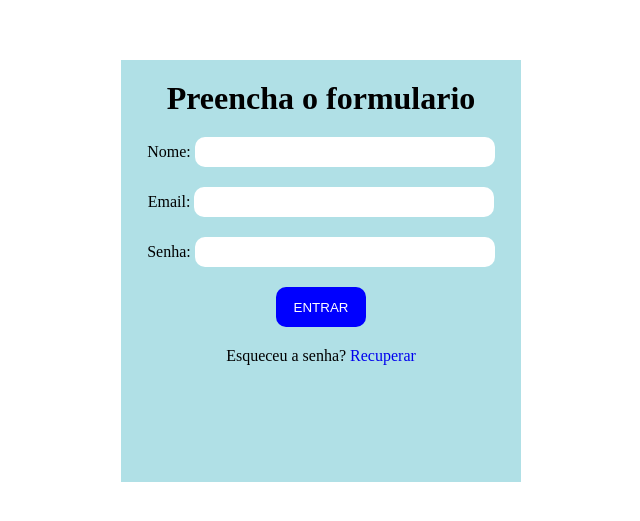
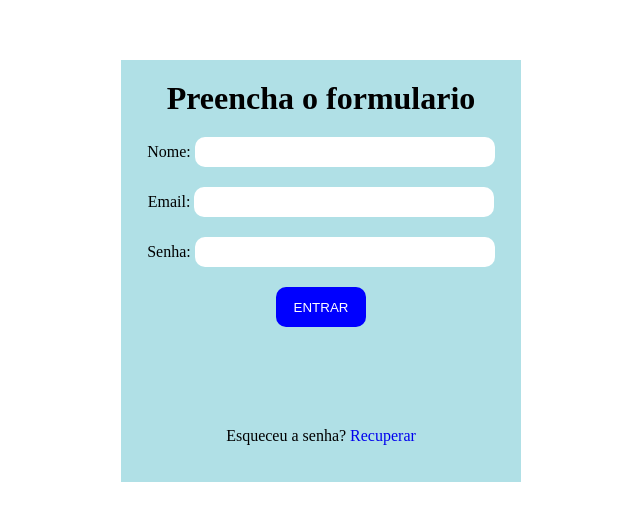
Before and after one commit to Uberdanalmeida/formulario-react, a React (Vite) app: page / in a window 1280 px wide. Shown: the part 129-650 px from the top of the page, without its empty margins (319-959 px from the left). Built offline with nearby package versions, Linux system fonts and the light colour scheme.

Commit message:
Adicionando uma classe no meu paragrafo recuperar senha, e colocando o paragrafo no fim do formulario.

```diff
--- a/src/Components/Louro.jsx
+++ b/src/Components/Louro.jsx
@@ -7,7 +7,7 @@ function Louro() {
                 <p>Email: <input type="email" name="" id="" /></p>
                 <p>Senha: <input type="password" name="" id="" /></p>
                 <p><input  className="button" type="button" value="ENTRAR" /></p>
-                <p>Esqueceu a senha? <a href="#">Recuperar</a></p>
+                <p className="recuperar">Esqueceu a senha? <a href="#">Recuperar</a></p>
             </form>
         </div>
     )
--- a/src/index.css
+++ b/src/index.css
@@ -35,6 +35,10 @@ input {
     padding: 10px;
 }
 
+.recuperar {
+    margin-top: 100px;
+}
+
 .button {
     display: flex;
     height:40px;
```
